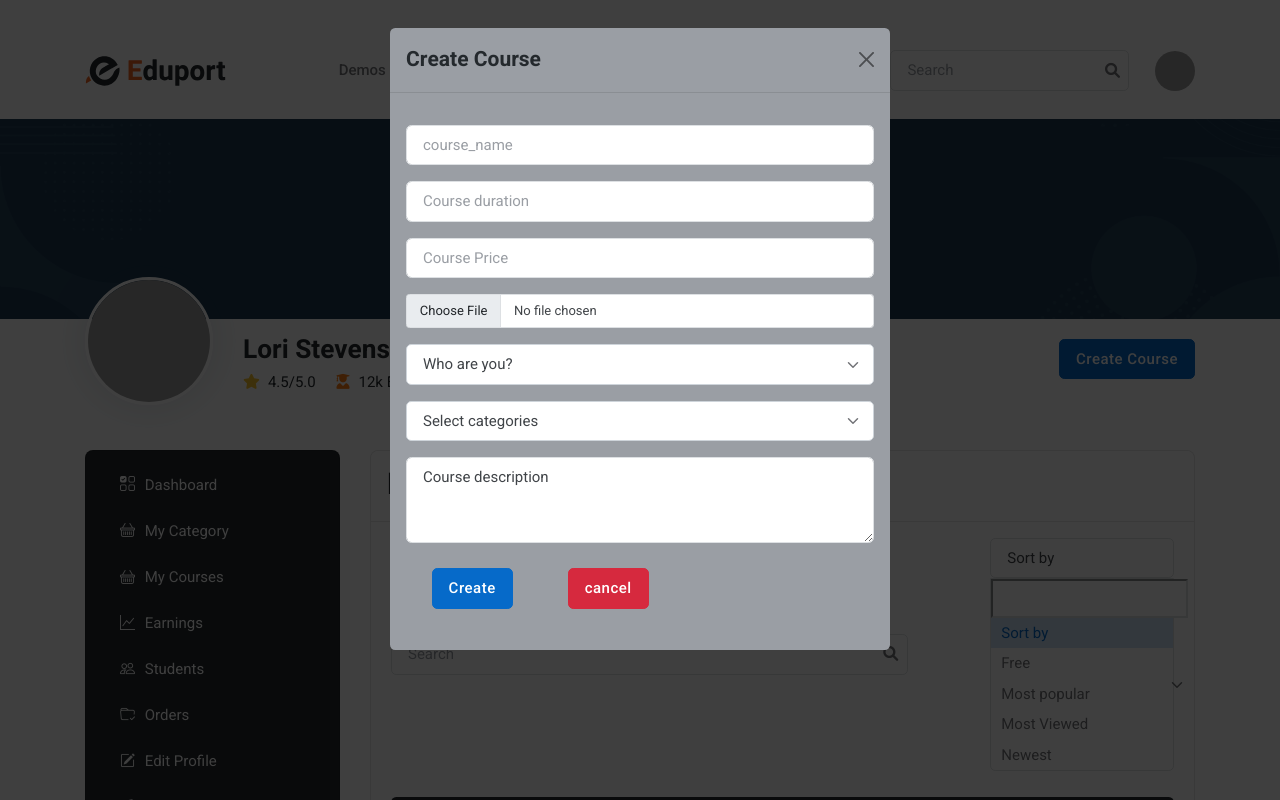
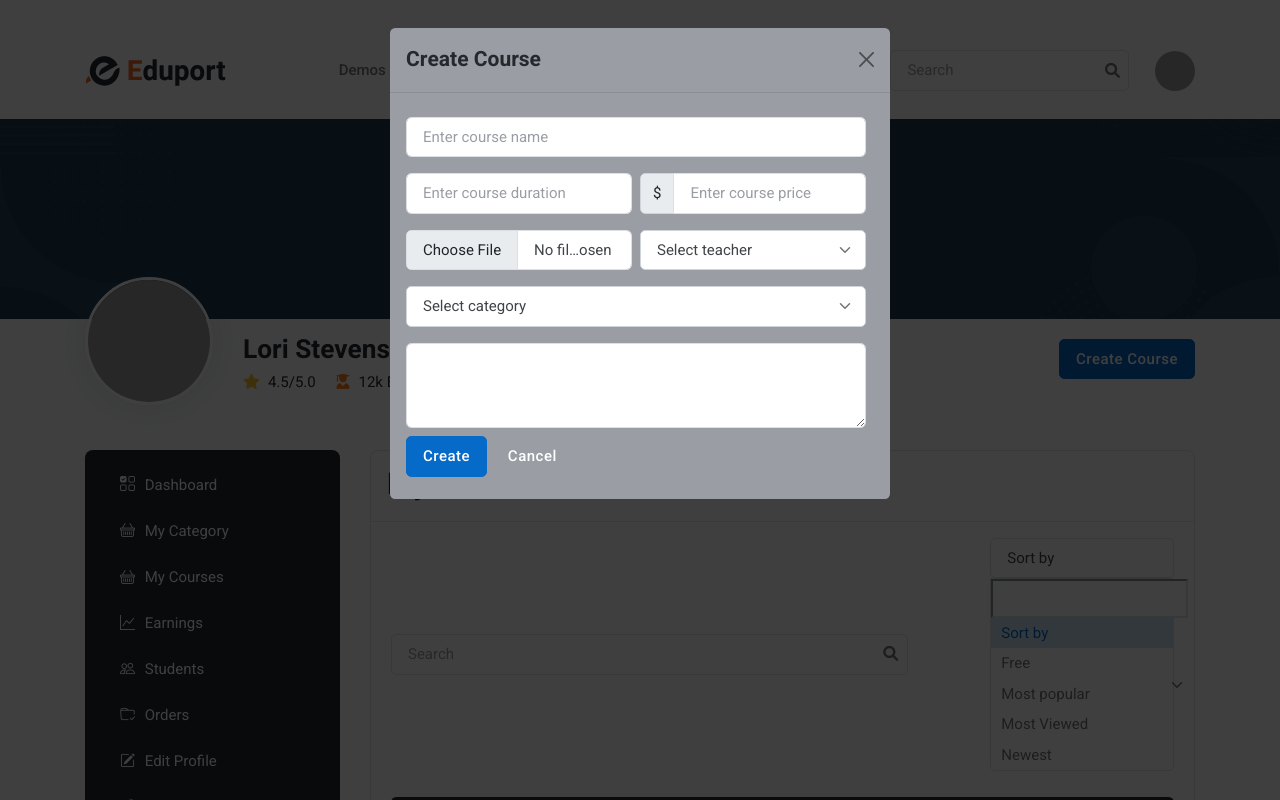
Before and after one commit to Phanit-Chea/G14-Elearning, a PHP site: page /trainer_manage_course in a window 1280 px wide, after a click on "Create Course". Run offline with PHP 8.4, Linux system fonts and the light colour scheme; data comes from the database, SQL or seed files in the repository; data that the repository does not hold is empty; grey boxes are pictures that could not be loaded.

Commit message:
['imp'] update link page #EL-70

```diff
--- a/views/trainers/trainer_manage_course.view.php
+++ b/views/trainers/trainer_manage_course.view.php
@@ -1,4 +1,5 @@
-<script src="../../vendor/js/searchcourseontrainer.js"defer></script>
+<script src="../../vendor/js/searchcourseontrainer.js" defer></script>
+
 <body class="pt-0">
 
 	<!-- Header START -->
@@ -472,7 +473,8 @@ Inner part START -->
 													<td><?php echo $course['course_price'] ?></td>
 													<!-- Action item -->
 													<td>
-														<a href="<?php $course['course_id'] ?>" class="btn btn-sm btn-success-soft btn-round me-1 mb-0"><i class="far fa-fw fa-edit"></i></a>
+														<a href="/controllers/trainers/trainer_edit_course.controller.php?id=<?= $course['course_id'] ?>" class="btn btn-sm btn-success-soft btn-round me-1 mb-0" ><i class="far fa-fw fa-edit"></i></a>
+														<!-- <a href="controllers/trainers/trainer_edit_course.controller.php?id=<?= $course['course_id'] ?>" class="btn btn-sm btn-success-soft btn-round me-1 mb-0"  ><i class="far fa-fw fa-edit"></i></a> -->
 														<a href="<?php $course['course_id'] ?>" class="btn btn-sm btn-danger-soft btn-round mb-0"><i class="fas fa-fw fa-times"></i></a>
 													</td>
 												</tr>
@@ -519,6 +521,7 @@ Inner part END -->
 
 	<!-- //=========form for create course============= -->
 	<!-- Modal -->
+
 	<div class="modal fade" id="add-modal" tabindex="-1" aria-labelledby="exampleModalLabel" aria-hidden="true">
 		<div class="modal-dialog">
 
@@ -528,34 +531,36 @@ Inner part END -->
 					<button type="button" class="btn-close" data-bs-dismiss="modal" aria-label="Close"></button>
 				</div>
 				<div class="modal-body">
-
-					<form action="controllers/trainers/trainer_create_course.controller.php" method="POST" enctype="multipart/form-data" class="w-100">
-						<div class="form-group mt-3">
-							<input type="hidden" name="id" value="">
-							<input type="text" class="form-control bg-white" name="course_name" placeholder="course_name" value="" required>
+					<form action="controllers/trainers/trainer_create_course.controller.php" method="POST" enctype="multipart/form-data" class="w-100 row g-2">
+						<div class="form-group mt-3 ">
+							<input type="text" class="form-control" id="course_name" name="course_name" placeholder="Enter course name" required>
 						</div>
-						<div class="form-group mt-3">
-							<input type="number" class="form-control bg-white" name="course_duration" placeholder="Course duration" value="" required>
+						<div class="form-group mt-3 col-sm-6">
+							<input type="number" class="form-control" id="course_duration" name="course_duration" placeholder="Enter course duration" required>
 						</div>
-						<div class="form-group mt-3">
-							<input type="text" class="form-control decimal-input" name="course_price" placeholder="Course Price" aria-label="Decimal Input" value="" required>
+						<div class="form-group mt-3 col-sm-6">
+							<div class="input-group">
+								<span class="input-group-text">$</span>
+								<input type="text" class="form-control" id="course_price" name="course_price" placeholder="Enter course price" required>
 							</div>
-						<div class="form-group mt-3">
-							<input class="form-control form-control-sm" id="formFileSm" type="file" name="course_image" placeholder="Course Image" required>
 						</div>
-						<select class="form-select mt-3" aria-label="Default select example" name="teacher" required>
-
-							<option selected>Who are you?</option>
+						<div class="form-group mt-3 col-sm-6">
+							<input class="form-control" id="course_image" type="file" name="course_image" required>
+						</div>
+						<div class="form-group mt-3 col-sm-6">
+							<select class="form-select" id="teacher" name="teacher" required>
+								<option selected disabled>Select teacher</option>
 								<?php
 								$trainers = get_trainers();
 								foreach ($trainers as $trainer) :
 								?>
 									<option value="<?php echo $trainer['user_id'] ?>"><?php echo $trainer['username'] ?></option>
 								<?php endforeach; ?>
-
 							</select>
-						<select class="form-select mt-3" aria-label="Default select example" name="course_category" required>
-							<option selected>Select categories</option>
+						</div>
+						<div class="form-group mt-3 col-sm-12">
+							<select class="form-select" id="course_category" name="course_category" required>
+								<option selected disabled>Select category</option>
 								<?php
 								$categories = get_categories();
 								foreach ($categories as $category) :
@@ -563,15 +568,87 @@ Inner part END -->
 									<option value="<?php echo $category['category_id'] ?>"><?php echo $category['category_name'] ?></option>
 								<?php endforeach; ?>
 							</select>
-						<textarea class="form-control mt-3" id="exampleFormControlTextarea1" rows="3" name="description" required>Course description</textarea>
-						<button type="submit" class="btn btn-primary m-4">Create</button>
-						<button class="btn btn-danger m-4" id="modal" data-bs-dismiss="modal">cancel</button>
+						</div>
+						<div class="form-group mt-3 col-12">
+							<textarea class="form-control" id="description" rows="3" name="description" required></textarea>
+						</div>
+						<div class="col-12">
+							<button type="submit" class="btn btn-primary">Create</button>
+							<button class="btn btn-secondary" id="modal" data-bs-dismiss="modal">Cancel</button>
+						</div>
 					</form>
 				</div>
 			</div>
 		</div>
 	</div>
 
+	<!-- =============form for edit course -->
+
+	<div class="modal fade" id="edit_modal" tabindex="-1" aria-labelledby="exampleModalLabel" aria-hidden="true">
+		<div class="modal-dialog">
+			<div class="modal-content bg-secondary">
+				<div class="modal-header ">
+					<h5 class="modal-title" id="exampleModalLabel">Edit Course</h5>
+					<button type="button" class="btn-close" data-bs-dismiss="modal" aria-label="Close"></button>
+				</div>
+				<div class="modal-body">
+					<form action="controllers/trainers/trainer_edit_course.controller.php" method="POST" enctype="multipart/form-data" class="w-100 row g-2">
+						<div class="form-group mt-3 ">
+							<!-- <label for="course_name" class="form-label">Course Name</label> -->
+							<input type="text" class="form-control" id="course_name" name="course_name" placeholder="Enter course name" required>
+						</div>
+						<div class="form-group mt-3 col-sm-6">
+							<!-- <label for="course_duration" class="form-label">Course Duration</label> -->
+							<input type="number" class="form-control" id="course_duration" name="course_duration" placeholder="Enter course duration" required>
+						</div>
+						<div class="form-group mt-3 col-sm-6">
+							<!-- <label for="course_price" class="form-label">Course Price</label> -->
+							<div class="input-group">
+								<span class="input-group-text">$</span>
+								<input type="text" class="form-control" id="course_price" name="course_price" placeholder="Enter course price" required>
+							</div>
+						</div>
+						<div class="form-group mt-3 col-sm-6">
+							<!-- <label for="course_image" class="form-label">Course Image</label> -->
+							<input class="form-control" id="course_image" type="file" name="course_image" required>
+						</div>
+						<div class="form-group mt-3 col-sm-6">
+							<!-- <label for="teacher" class="form-label">Teacher</label> -->
+							<select class="form-select" id="teacher" name="teacher" required>
+								<option selected disabled>Select teacher</option>
+								<?php
+								$trainers = get_trainers();
+								foreach ($trainers as $trainer) :
+								?>
+									<option value="<?php echo $trainer['user_id'] ?>"><?php echo $trainer['username'] ?></option>
+								<?php endforeach; ?>
+							</select>
+						</div>
+						<div class="form-group mt-3 col-sm-12">
+							<!-- <label for="course_category" class="form-label">Course Category</label> -->
+							<select class="form-select" id="course_category" name="course_category" required>
+								<option selected disabled>Select category</option>
+								<?php
+								$categories = get_categories();
+								foreach ($categories as $category) :
+								?>
+									<option value="<?php echo $category['category_id'] ?>"><?php echo $category['category_name'] ?></option>
+								<?php endforeach; ?>
+							</select>
+						</div>
+						<div class="form-group mt-3 col-12">
+							<!-- <label for="description" class="form-label">Course Description</label> -->
+							<textarea class="form-control" id="description" rows="3" name="description" required></textarea>
+						</div>
+						<div class="col-12">
+							<button type="submit" class="btn btn-success">Update</button>
+							<button class="btn btn-secondary" id="modal" data-bs-dismiss="modal">Cancel</button>
+						</div>
+					</form>
+				</div>
+			</div>
+		</div>
+	</div>
 	<!-- =======================
 Footer START -->
 
```
Lines whose indentation alone changed are shown as unchanged.
